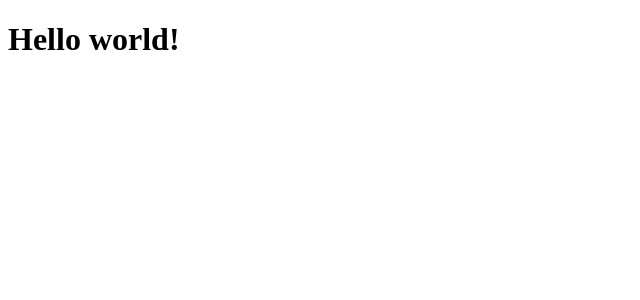
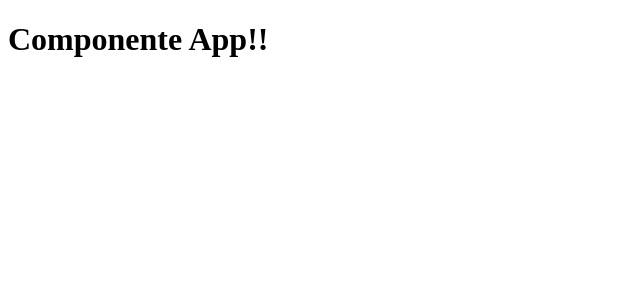
Before and after one commit to casemiroj/react-fundamentals, a React app: page / in a window 1280 px wide. Shown: the top 300 px of the page, without its empty margins (0-640 px from the left). Built offline with nearby package versions, Linux system fonts and the light colour scheme.

Commit message:
Criando primeiro componente

```diff
--- /dev/null
+++ b/src/App.js
@@ -0,0 +1,7 @@
+import React from 'react';
+
+function App() {
+  return <h1>Componente App!!</h1>
+}
+
+export default App;
--- a/src/index.js
+++ b/src/index.js
@@ -1,7 +1,8 @@
 import React from 'react';
 import ReactDOM from 'react-dom';
+import App from './app.js';
 
 ReactDOM.render(
-  <h1 id="title">Hello world!</h1>,
+  <App />,
   document.querySelector('#root')
 );
```
